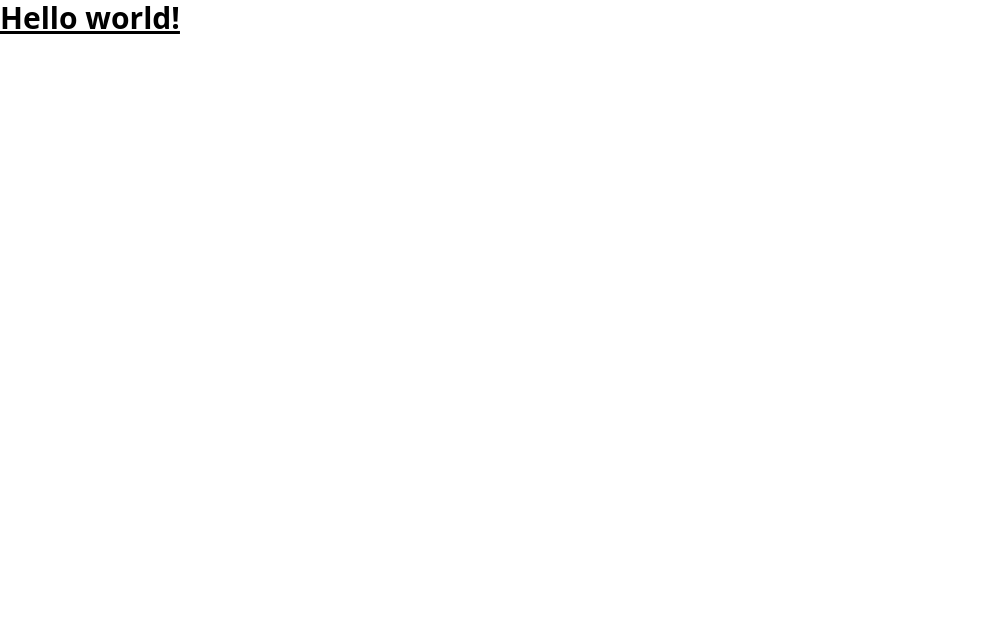
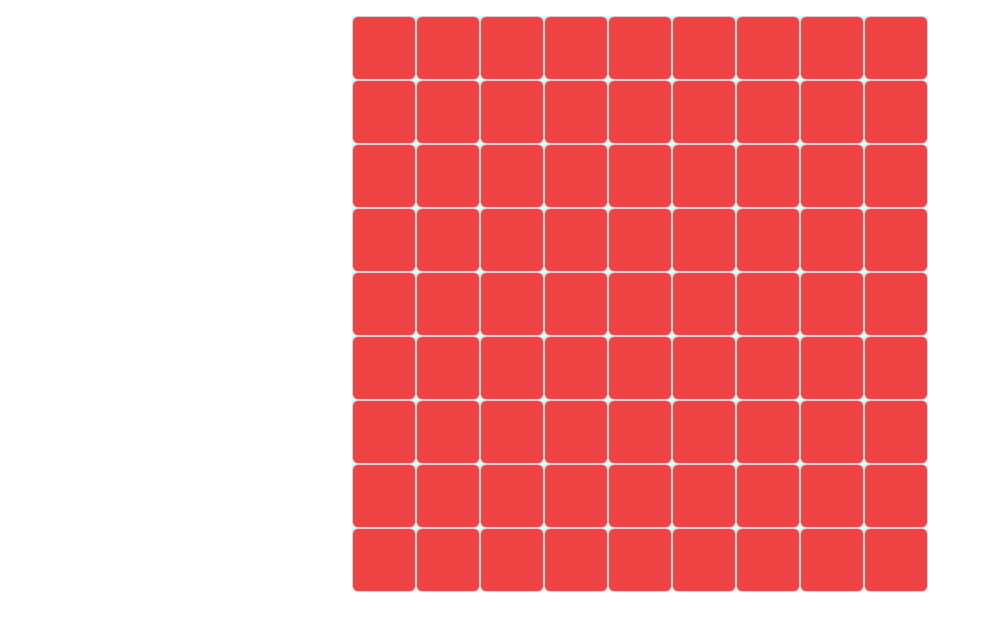
Before and after one commit to nf-projects/ap-sudoku-solver, a Next.js app: page / in a window 1280 px wide. Shown: the top 630 px of the page, without its empty margins (0-991 px from the left). Built offline with nearby package versions, Linux system fonts and the light colour scheme.

Commit message:
working input system

```diff
--- a/pages/index.tsx
+++ b/pages/index.tsx
@@ -1,9 +1,94 @@
-export default function Home() {
+import {useEffect, useState} from "react";
+
+interface CellProps {
+    index: number;
+    updateValue: (index: number, value: number | null) => void;
+}
+
+function Cell(props: CellProps) {
+    const [oldValue, setOldValue] = useState<number | null>(null);
+
     return (
-        <>
-            <h1 className="text-3xl font-bold underline">
-                Hello world!
-            </h1>
-        </>
+        <input
+            key={props.index}
+            type="number"
+            min="1"
+            max="9"
+            onChange={(e) => {
+                const value = parseInt(e.target.value);
+
+                // not a number
+                if (isNaN(value)) {
+                    // set the value to the value stored in state (old value)
+                    e.target.value = "";
+                    props.updateValue(props.index, null);
+                    return;
+                }
+
+                // make sure manually entered values are valid
+                if (value < 1 || value > 9) {
+                    // set the value to the value stored in state (old value)
+                    e.target.value = String(oldValue || 0);
+                    return;
+                }
+
+                setOldValue(value);
+                props.updateValue(props.index, value);
+            }}
+            className="text-center border border-gray-300 bg-red-500 w-16 h-16 rounded-md"
+        />
     );
 }
+
+export default function Home() {
+    interface Cell {
+        index: number;
+        value: number | null;
+    }
+
+    const [board, setBoard] = useState<Cell[]>([]);
+
+    // initialize the board on first render
+    useEffect(() => {
+        let newBoard: Cell[] = [];
+        for (let i = 0; i < 81; i++) {
+            newBoard.push({index: i, value: null});
+        }
+        setBoard(newBoard);
+    }, []);
+
+    function updateBoardValue(index: number, value: number | null) {
+        const newBoard = [...board];
+        const cell = newBoard.find((cell) => cell.index === index);
+        if (cell) {
+            cell.value = value;
+        }
+        setBoard(newBoard);
+    }
+
+    let inputElements = [];
+    let count = 0;
+    for (let i = 0; i < 9; i++) {
+        let rowElements = [];
+
+        for (let j = 0; j < 9; j++) {
+            rowElements.push(<Cell key={count} index={count}
+                                   updateValue={(index, value) => {
+                                       updateBoardValue(index, value);
+                                       console.log(board);
+                                   }}/>);
+
+            count++;
+        }
+
+        inputElements.push(<div key={i} className="flex">{rowElements}</div>);
+    }
+
+    return (
+        <div className="flex justify-center">
+            <div className="m-4">
+                {inputElements}
+            </div>
+        </div>
+    );
+}
```
